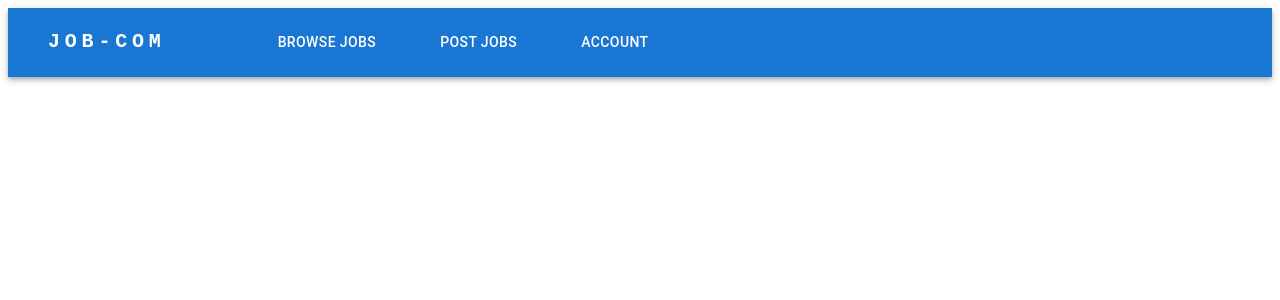
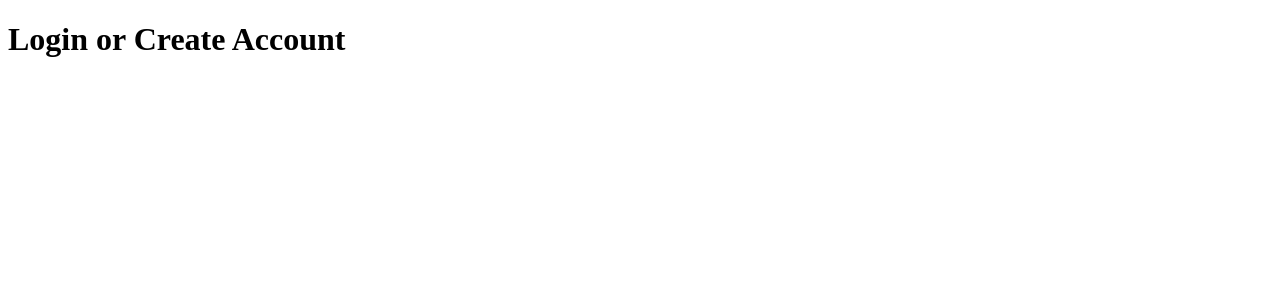
Before and after one commit to AntoMakh/job-com, a React (Create React App) app in the folder client/: page /login in a window 1280 px wide. Shown: the top 300 px of the page. Built offline with nearby package versions, Linux system fonts and the light colour scheme.

Commit message:
-Modified README -Added routing -Changed directory structure -Added a blank login page -Added "log in first" message to all buttons

```diff
--- a/client/package.json
+++ b/client/package.json
@@ -15,6 +15,7 @@
     "firebase": "^11.9.1",
     "react": "^19.1.0",
     "react-dom": "^19.1.0",
+    "react-router-dom": "^7.6.2",
     "react-scripts": "5.0.1",
     "web-vitals": "^2.1.4"
   },
--- a/client/src/App.js
+++ b/client/src/App.js
@@ -1,52 +1,9 @@
-import React from "react";
-import AppBar from '@mui/material/AppBar';
-import Box from '@mui/material/Box';
-import Toolbar from '@mui/material/Toolbar';
-import Typography from '@mui/material/Typography';
-import Button from '@mui/material/Button';
-{/* for every ui thing youre gonna use, make sure to import it beforehand */}
-{/* Box is a div component, Typography is a fancy Text component */}
-
-const pages = ['Browse jobs', 'Post Jobs', 'Account'];
+import React from 'react';
+import AppRouter from './AppRouter';
 
 function App() {
-
-  return (
-    <AppBar position="static"> {/* the top bar thing, stays in the same spot on the screen even when scrolling */}
-      <Box sx={{ml: 5}}> {/* the sx attribute is used to write css, so sx={{ css stuff }}. ml means margin left, pd means padding down, etc pls learn diff between margin and padding */}
-        <Toolbar disableGutters>
-          <Typography
-            variant="h6"
-            noWrap
-            component="a"
-            href="#"
-            sx={{
-              mr: 10,
-              display: { xs: 'none', md: 'flex' },
-              fontFamily: 'monospace',
-              fontWeight: 700,
-              letterSpacing: '.3rem',
-              color: 'inherit',
-              textDecoration: 'none',
-            }}
-          >
-            JOB-COM
-          </Typography>
-
-          <Box sx={{ flexGrow: 1, display: { xs: 'none', md: 'flex' } }}>
-            {pages.map((page) => (
-              <Button
-                key={page}
-                sx={{ my: 2, color: 'white', display: 'block', mx: 3 }}
-              > {/* this is like a for loop, for page in pages, page is gonna be the strings in the array. note that the actual text of the button is right under this line, whereas the key attribute of the button is used to uniquely identify the button */}
-                {page}
-              </Button>
-            ))}
-          </Box>
-        </Toolbar>
-      </Box>
-    </AppBar>
-  );
+  return <AppRouter />;
 }
 
 export default App;
+// This script just renders the approuter, it is its only function
--- /dev/null
+++ b/client/src/AppRouter.js
@@ -0,0 +1,18 @@
+import React from 'react';
+import { BrowserRouter, Routes, Route } from 'react-router-dom';
+import HomePage from './Pages/HomePage';
+import LoginPage from './Pages/LoginPage';
+// every time we add a new page, we add it to the imports and the router here
+
+function AppRouter() {
+    return (
+        <BrowserRouter>
+            <Routes>
+                <Route path="/" element={<HomePage />} />
+                <Route path="/login" element={<LoginPage />} />
+            </Routes>
+        </BrowserRouter>
+    );
+}
+
+export default AppRouter;
--- /dev/null
+++ b/client/src/Pages/HomePage.js
@@ -0,0 +1,71 @@
+import React from "react";
+import AppBar from '@mui/material/AppBar';
+import Box from '@mui/material/Box'; // Box is a div component
+import Toolbar from '@mui/material/Toolbar';
+import Typography from '@mui/material/Typography'; // Typography is a fancy Text component
+import Button from '@mui/material/Button';
+import { useNavigate } from 'react-router-dom'; //this is the router thats gonna let us go from page to page
+
+// for every ui thing youre gonna use, make sure to import it beforehand
+
+
+const pages = [
+  { label: "Browse jobs", path: "/" }, //TBD
+  { label: "Post Jobs", path: "/" }, //TBD
+  { label: "Account", path: "/login" },
+];
+
+function App() {
+  const navigate = useNavigate();
+
+  const checkForAccountBeforeNavigating = (path) =>{
+    //check for account here
+
+    if (path == "/login"){
+      navigate(path);
+    }
+    else {
+      alert("Log in first!");
+    }
+    //this logic is temporarily used instead of checking for an account, to display the alert if the user presses any button other than the account button
+  }
+  return (
+    <AppBar position="static"> {/* the top bar thing, stays in the same spot on the screen even when scrolling */}
+      <Box sx={{ml: 5}}> {/* the sx attribute is used to write css, so sx={{ css stuff }}. ml means margin left, pd means padding down, etc pls learn diff between margin and padding */}
+        <Toolbar disableGutters>
+          <Typography
+            variant="h6"
+            noWrap
+            component="a"
+            href="#"
+            sx={{
+              mr: 10,
+              display: { xs: 'none', md: 'flex' },
+              fontFamily: 'monospace',
+              fontWeight: 700,
+              letterSpacing: '.3rem',
+              color: 'inherit',
+              textDecoration: 'none',
+            }}
+          >
+            JOB-COM
+          </Typography>
+
+          <Box sx={{ flexGrow: 1, display: { xs: 'none', md: 'flex' } }}>
+            {pages.map((page) => (
+              <Button
+                key={page.label}
+                sx={{ my: 2, color: 'white', display: 'block', mx: 3 }}
+                onClick={() => checkForAccountBeforeNavigating(page.path)}
+              > {/* this is like a for loop, for page in pages, page is gonna be the strings in the array. note that the actual text of the button is right under this line, whereas the key attribute of the button is used to uniquely identify the button */}
+                {page.label}
+              </Button>
+            ))}
+          </Box>
+        </Toolbar>
+      </Box>
+    </AppBar>
+  );
+}
+
+export default App;
--- /dev/null
+++ b/client/src/Pages/LoginPage.js
@@ -0,0 +1,7 @@
+import React from 'react';
+
+function LoginPage() {
+  return <h1>Login or Create Account</h1>;
+}
+
+export default LoginPage;
```
Also changed, not shown: 2 other files (tests, documents, lock files or other folders).
